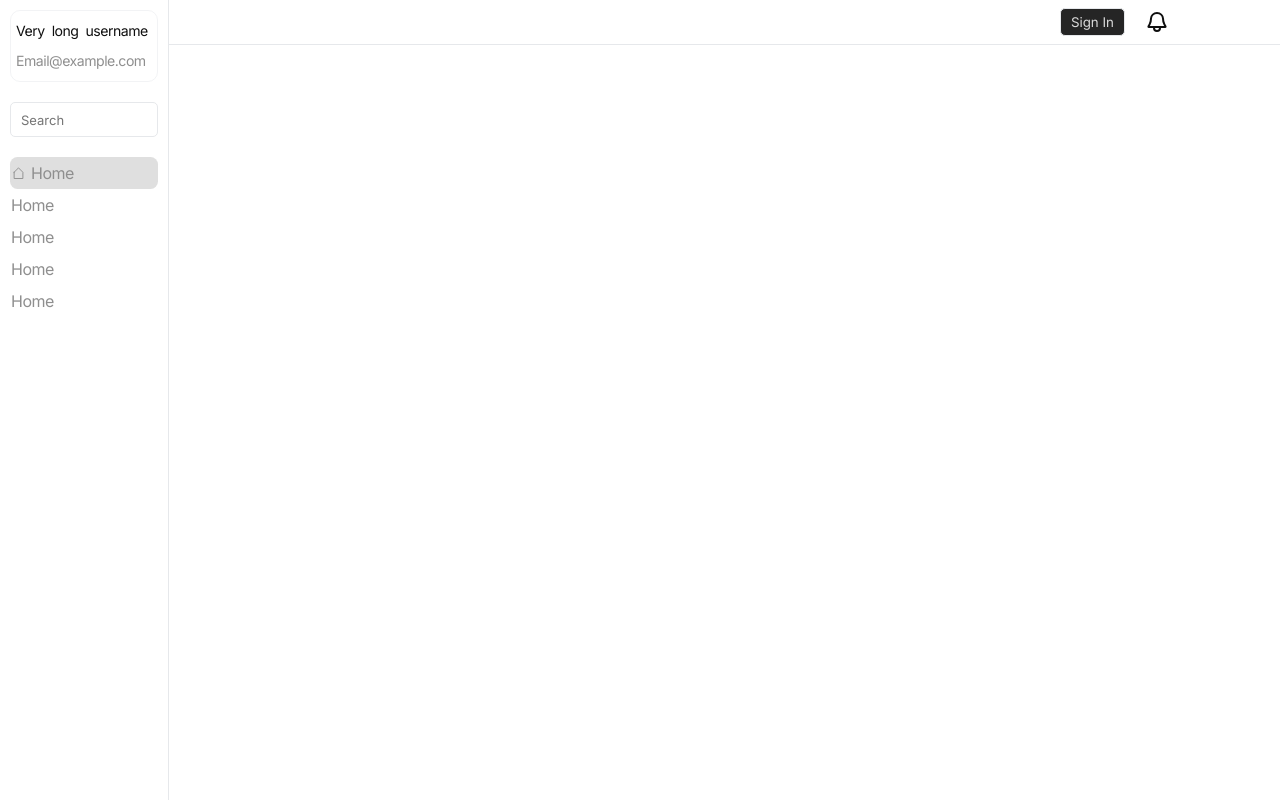
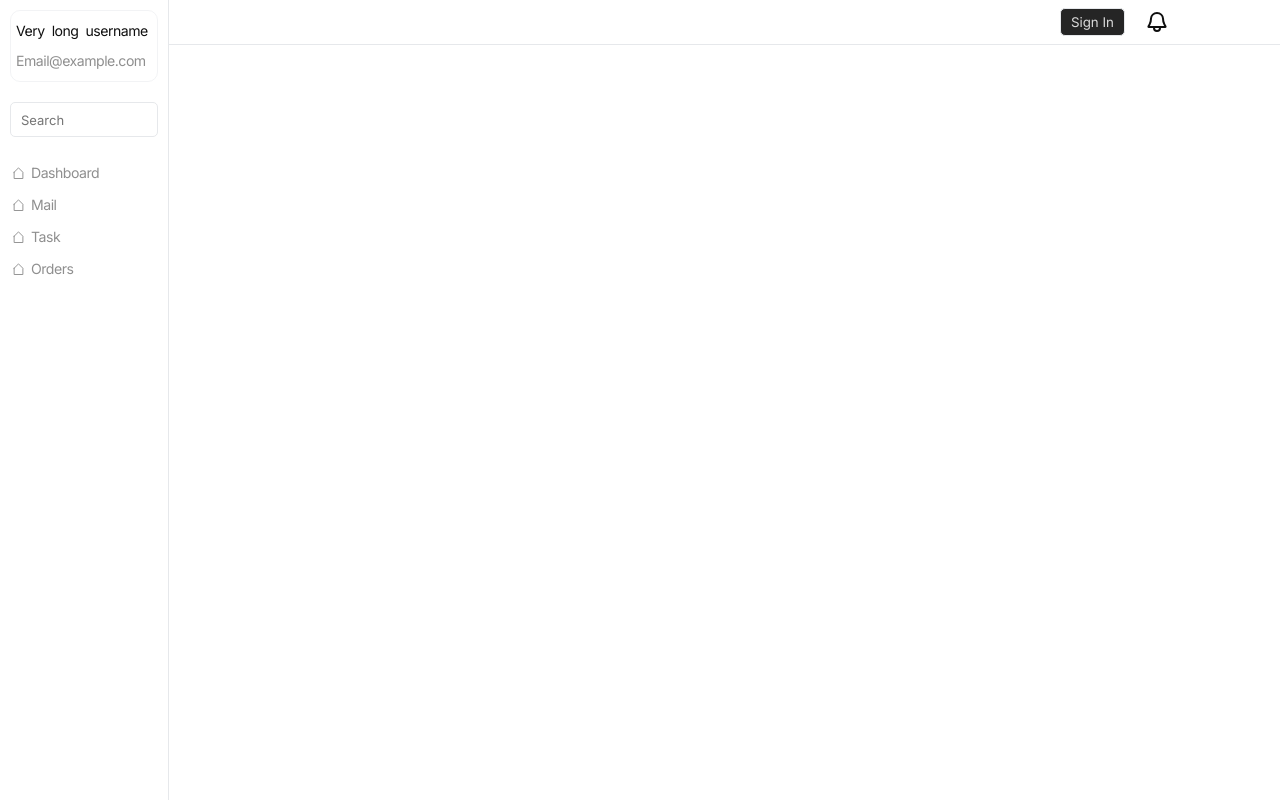
Before and after one commit to monority/dashboard, a React (Vite) app: page / in a window 1280 px wide. Built offline with nearby package versions, Linux system fonts and the light colour scheme.

Commit message:
:art: - improve sidebar styles and update menu items

```diff
--- a/src/assets/sass/components/ui/_sidebar.scss
+++ b/src/assets/sass/components/ui/_sidebar.scss
@@ -1,31 +1,38 @@
 @use "../utils/variables" as v;
-#sidebar{
-	border-right:var(--border_color01);
+
+#sidebar {
+	border-right: var(--border_color01);
 	padding: 1rem;
 	flex-basis: 15%;
+
 	@media (max-width: v.$lg_breakpoint) {
 		flex-basis: 100%;
 		border-right: 0;
 		border-bottom: var(--border_color01);
 	}
-	.container{
+
+	.container {
 		display: flex;
 		flex-direction: column;
 		gap: 2rem;
 	}
-	li{
+
+	li {
 		display: flex;
 		align-items: center;
 		gap: 0.5rem;
-		color:var(--text_color02);
+		color: var(--text_color02);
 		padding: 0.1rem;
 		border-radius: 0.75rem;
 	}
-	.element{
+
+	.element {
 		display: flex;
 		align-items: center;
 	}
-	.selected{
+
+	.selected {
 		background-color: var(--bg_color03);
+		color: var(--text_color01);
 	}
 }
--- a/src/display/components/ui/display/layout/Sidebar.jsx
+++ b/src/display/components/ui/display/layout/Sidebar.jsx
@@ -1,8 +1,10 @@
 import React from 'react'
 import Input from './../../../utils/base/Input';
 import Icon from '../../../utils/Icon';
+import { useState } from 'react';
 
 const Sidebar = () => {
+	const [selected, setSelected] = useState(false);
 	return (
 		<>
 			<div id="sidebar">
@@ -20,18 +22,39 @@ const Sidebar = () => {
 					</div>
 					<div className="wrapper">
 						<ul className="sidebar__menu">
-							<li className='selected'>
+							<li className={`${selected && 'selected'} text_size2`}>
 								<div className="element">
 									<Icon type="home" size='1.5rem' />
 								</div>
 								<div className="element">
-									<p>Home</p>
+									<p>Dashboard</p>
 								</div>
 							</li>
-							<li>Home</li>
-							<li>Home</li>
-							<li>Home</li>
-							<li>Home</li>
+							<li className={`${selected && 'selected'} text_size2`}>
+								<div className="element">
+									<Icon type="home" size='1.5rem' />
+								</div>
+								<div className="element">
+									<p>Mail</p>
+								</div>
+							</li>
+							<li className={`${selected && 'selected'} text_size2`}>
+								<div className="element">
+									<Icon type="home" size='1.5rem' />
+								</div>
+								<div className="element">
+									<p>Task</p>
+								</div>
+							</li>
+
+							<li className={`${selected && 'selected'} text_size2`}>
+								<div className="element">
+									<Icon type="home" size='1.5rem' />
+								</div>
+								<div className="element">
+									<p>Orders</p>
+								</div>
+							</li>
 						</ul>
 					</div>
 				</div>
```
